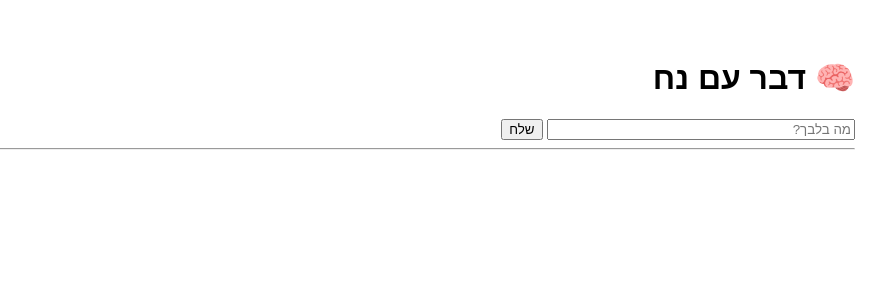
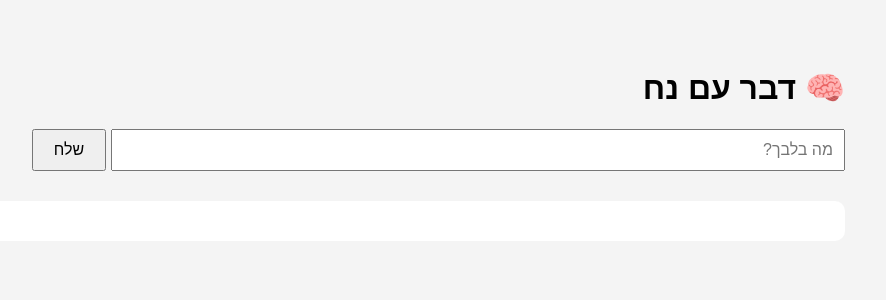
Before and after one commit to astrix571/noah-engine, a Flask app: page / in a window 1280 px wide. Shown: the top 300 px of the page, without its empty margins (387-1273 px from the left). Run offline with Flask 3, Linux system fonts and the light colour scheme.

Commit message:
Update index.html

```diff
--- a/templates/index.html
+++ b/templates/index.html
@@ -2,36 +2,38 @@
 <html lang="he" dir="rtl">
 <head>
   <meta charset="UTF-8">
-    <title>שוחח עם נח</title>
+  <title>נח - שיחה</title>
+  <style>
+    body { font-family: sans-serif; padding: 40px; direction: rtl; background: #f4f4f4; }
+    #prompt { width: 60%; padding: 10px; font-size: 16px; }
+    #sendBtn { padding: 10px 20px; font-size: 16px; }
+    #response { margin-top: 30px; padding: 20px; background: white; border-radius: 10px; }
+  </style>
+</head>
+<body>
+  <h1>🧠 דבר עם נח</h1>
+  <input type="text" id="prompt" placeholder="מה בלבך?">
+  <button id="sendBtn" onclick="sendMessage()">שלח</button>
+
+  <div id="response"></div>
+
   <script>
     async function sendMessage() {
       const prompt = document.getElementById("prompt").value;
       const responseBox = document.getElementById("response");
-            responseBox.innerHTML = "⏳ מחכה לתשובה...";
+      responseBox.innerHTML = "⌛ נח מקשיב...";
 
       try {
         const res = await fetch("/ask", {
           method: "POST",
           headers: { "Content-Type": "application/json" },
-                    body: JSON.stringify({ prompt })
+          body: JSON.stringify({ prompt: prompt })
         });
+
         const data = await res.json();
         if (data.response) {
           responseBox.innerHTML = `<strong>נח:</strong> ${data.response}`;
         } else {
-                    responseBox.innerHTML = "⚠️ שגיאה: " + (data.error || "לא התקבלה תשובה");
+          responseBox.innerHTML = "❌ שגיאה: " + (data.error || "לא התקבלה תשובה");
         }
-            } catch (error) {
-                responseBox.innerHTML = "❌ תקלה בתקשורת עם השרת";
-            }
-        }
-    </script>
-</head>
-<body style="font-family: sans-serif; direction: rtl; padding: 30px;">
-    <h1>🧠 דבר עם נח</h1>
-    <input id="prompt" type="text" placeholder="מה בלבך?" style="width: 300px;" />
-    <button onclick="sendMessage()">שלח</button>
-    <hr>
-    <div id="response"></div>
-</body>
-</html>
+      } catch (err) {
```
Lines whose indentation alone changed are shown as unchanged.
